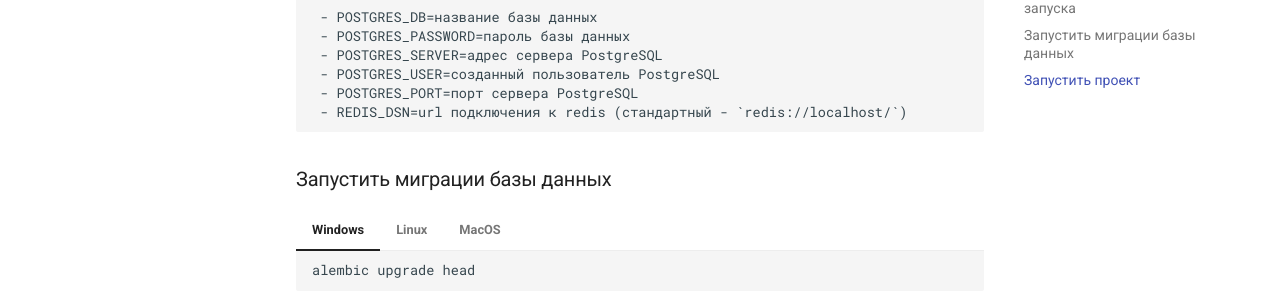
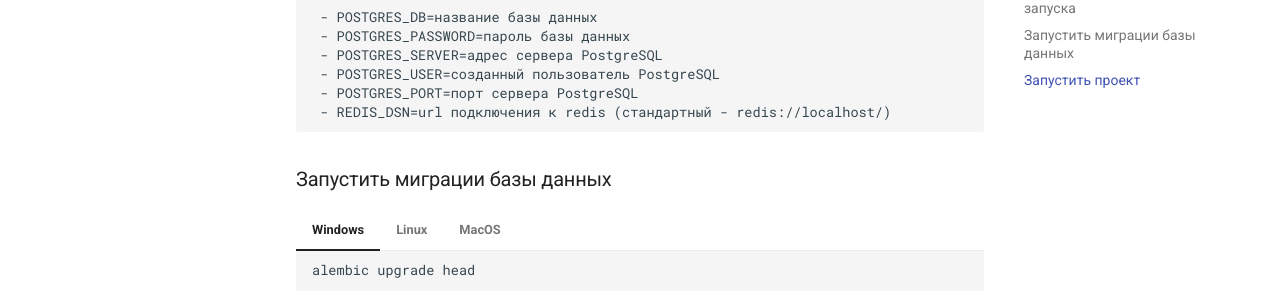
Before and after one commit to mospolytech-solar-regatta/solar-docs, an MkDocs documentation site: the page built from docs/Первичная настройка модулей/boat-connector.md, in a window 1280 px wide and 900 px high, scrolled down 1079 px. Shown: the part 289-585 px from the top of the window. Built offline with MkDocs 1.6.1 and Material for MkDocs 9.7.7, drawn with Linux system fonts in a browser that asks for light colours.

Commit message:
fix markdown

```diff
--- a/docs/Первичная настройка модулей/boat-connector.md
+++ b/docs/Первичная настройка модулей/boat-connector.md
@@ -96,7 +96,7 @@
      - POSTGRES_SERVER=адрес сервера PostgreSQL
      - POSTGRES_USER=созданный пользователь PostgreSQL
      - POSTGRES_PORT=порт сервера PostgreSQL
-     - REDIS_DSN=url подключения к redis (стандартный - `redis://localhost/`)
+     - REDIS_DSN=url подключения к redis (стандартный - redis://localhost/)
 
 ### Запустить миграции базы данных
 
```
